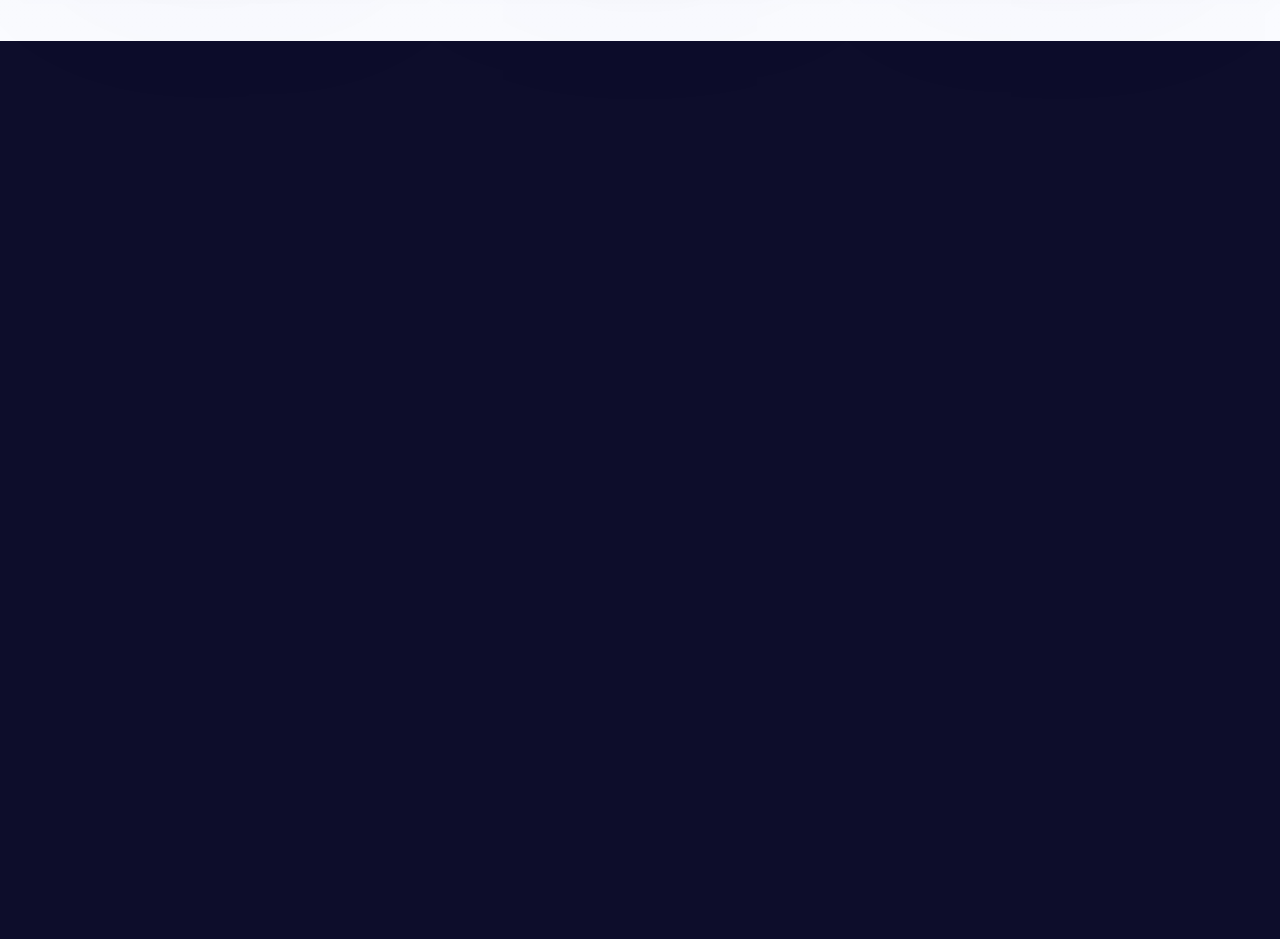
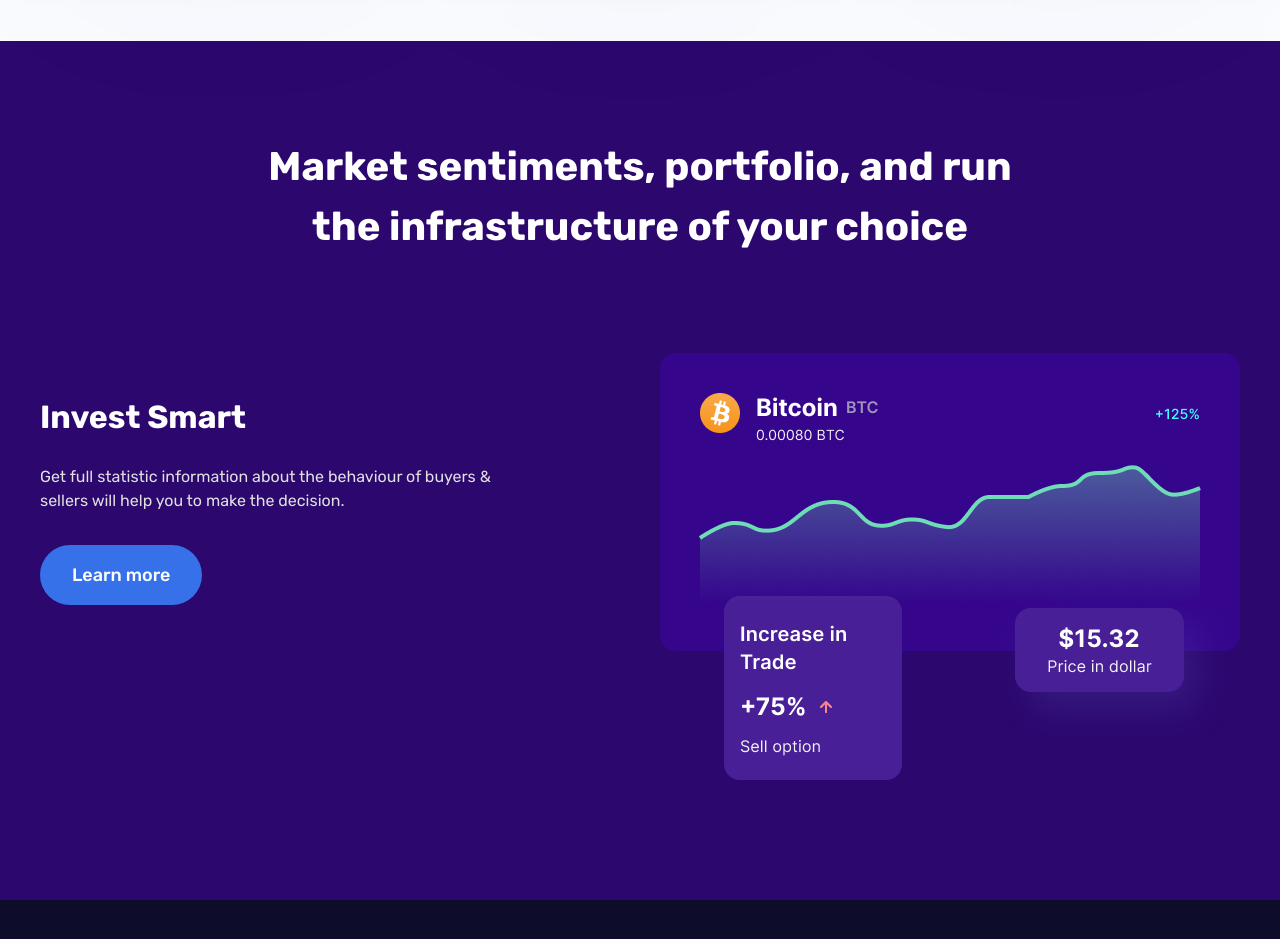
Before and after one commit to dgutierrez21/Proyecto-Cryptocurrency-Website-TailwindCSS, a React (Vite) app: page / in a window 1280 px wide. Shown: the part 2980-3919 px from the top of the page. Built offline with nearby package versions, Linux system fonts and the light colour scheme.

Commit message:
add title and section 1 of the section features

```diff
--- a/src/App.jsx
+++ b/src/App.jsx
@@ -6,6 +6,7 @@ import {
   Why,
   Calculate,
   Trade,
+  Features,
 } from "./components";
 
 import Aos from "aos";
@@ -37,6 +38,7 @@ const App = () => {
       <Why />
       <Calculate />
       <Trade />
+      <Features />
       <div className="h-[2000px]"></div>
     </div>
   );
--- /dev/null
+++ b/src/components/FeatureSection1.jsx
@@ -0,0 +1,29 @@
+import ftImg from "../assets/img/feature-1-img.png";
+export const FeatureSection1 = () => {
+  return (
+    <section className="pb-[30px] lg:pb-[120px] pt-0 ">
+      <div className="flex flex-col lg:flex-row">
+        <div
+          className="max-w-[454px] mb-6 lg:mt-10 "
+          data-aos="fade-right"
+          data-aos-offset="400"
+        >
+          <h3 className="h3 mb-6">Invest Smart</h3>
+          <p className="text-gray mb-8">
+            Get full statistic information about the behaviour of buyers &
+            sellers will help you to make the decision.
+          </p>
+          <button className="btn px-8">Learn more</button>
+        </div>
+
+        <div
+          className="flex-1 flex justify-end"
+          data-aos="fade-left"
+          data-aos-offset="400"
+        >
+          <img src={ftImg} alt="" />
+        </div>
+      </div>
+    </section>
+  );
+};
--- /dev/null
+++ b/src/components/Features.jsx
@@ -0,0 +1,20 @@
+import { FeatureSection1 } from "./";
+export const Features = () => {
+  return (
+    <section className="bg-violet pt-12 lg:pt-24">
+      <div className="container mx-auto">
+        <div className="text-center max-w-[758px] mx-auto mb-24 ">
+          <h2
+            className="section-title"
+            data-aos="fade-up"
+            data-aos-offset="400"
+          >
+            Market sentiments, portfolio, and run the infrastructure of your
+            choice
+          </h2>
+        </div>
+        <FeatureSection1 />
+      </div>
+    </section>
+  );
+};
--- a/src/components/index.js
+++ b/src/components/index.js
@@ -7,3 +7,5 @@ export * from "./Stats";
 export * from "./Why";
 export * from "./Calculate";
 export * from "./Trade";
+export * from "./Features";
+export * from "./FeatureSection1";
--- a/src/index.css
+++ b/src/index.css
@@ -31,4 +31,7 @@
   .select {
     @apply lg:max-w-[200px] cursor-pointer;
   }
+   .h3 {
+    @apply text-[22px] lg:text-[32px] font-bold;
+  }
 }
```
